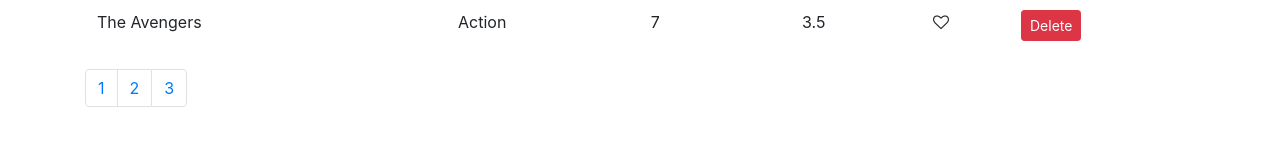
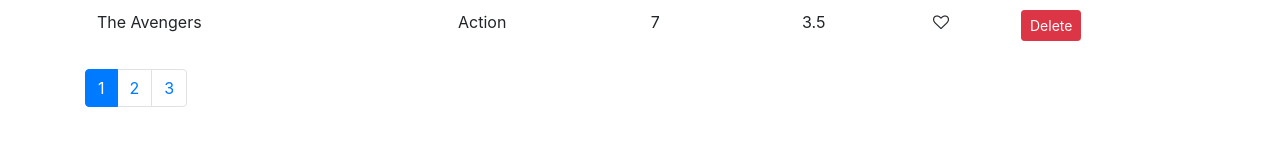
Before and after one commit to Mpinan/ReactProject, a React (Create React App) app in the folder vidly/: page / in a window 1280 px wide. Shown: the part 561-706 px from the top of the page. Built offline with nearby package versions, Linux system fonts and the light colour scheme.

Commit message:
Added pointer, added page item active, added state of the pagination

```diff
--- a/vidly/src/component/common/pagination.jsx
+++ b/vidly/src/component/common/pagination.jsx
@@ -2,7 +2,7 @@
 import _ from "lodash";
 
 const Pagination = props => {
-  const { itemsCount, pageSize } = props;
+  const { itemsCount, pageSize, currentPage, onPageChange } = props;
 
   const pagesCount = Math.ceil(itemsCount / pageSize);
   if (pagesCount === 1) return null;
@@ -12,8 +12,17 @@
     <nav aria-label="Page navigation example">
       <ul className="pagination">
         {pages.map(page => (
-          <li key={page} className="page-item">
-            <a className="page-link">{page}</a>
+          <li
+            key={page}
+            className={page === currentPage ? "page-item active" : "page-item"}
+          >
+            <a
+              className="page-link"
+              style={{ cursor: "pointer" }}
+              onClick={() => onPageChange(page)}
+            >
+              {page}
+            </a>
           </li>
         ))}
       </ul>
--- a/vidly/src/component/movies.jsx
+++ b/vidly/src/component/movies.jsx
@@ -6,7 +6,8 @@
 class Movies extends Component {
   state = {
     movies: getMovies(),
-    pageSize: 4
+    pageSize: 4,
+    currentPage: 1
   };
 
   handleDelete = movie => {
@@ -25,11 +26,12 @@
   };
 
   handlePageChange = page => {
-    console.log(page);
+    this.setState({ currentPage: page });
   };
 
   render() {
     const { length: count } = this.state.movies;
+    const { pageSize, currentPage } = this.state;
     if (count === 0) return <p>No movies in the database</p>;
 
     return (
@@ -73,7 +75,8 @@
         </table>
         <Pagination
           itemsCount={count}
-          pageSize={this.state.pageSize}
+          pageSize={pageSize}
+          currentPage={currentPage}
           onPageChange={this.handlePageChange}
         />
       </React.Fragment>
```
